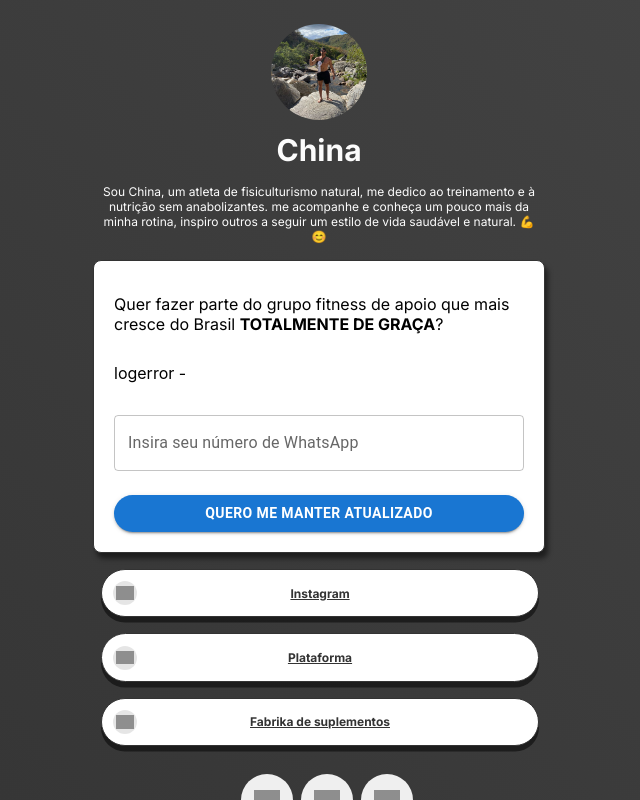
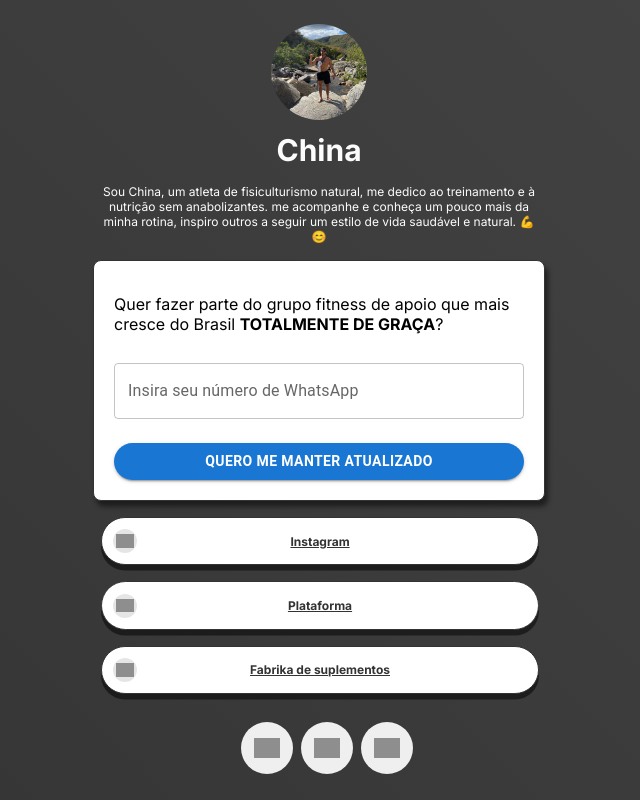
Before and after one commit to matheusferrera/linktree-china, a React (Create React App) app: page / in a window 1280 px wide. Shown: the whole page, without its empty margins (321-961 px from the left). Built offline with nearby package versions, Linux system fonts and the light colour scheme; grey boxes are pictures that could not be loaded.

Commit message:
log do parametro

```diff
--- a/src/components/PhoneNumberInput.js
+++ b/src/components/PhoneNumberInput.js
@@ -74,7 +74,6 @@ const App = () => {
             setOpen(true);
         } catch (error) {
             console.error('Error:', error);
-            setLogError(error)
             alert(error)
             setErrorMessage('Insira um numero de telefone com whatsapp');
 
@@ -96,7 +95,6 @@ const App = () => {
                 <div className="text" style={{ padding: "0px" }}>
                     <h4 style={{ fontWeight: "400", color: "black" }}>Quer fazer parte do grupo fitness de apoio que mais cresce do Brasil <b>TOTALMENTE DE GRAÇA</b>?</h4>
                 </div>
-                <p style={{ color: "black" }}>logerror - {logError}</p>
                 <PhoneNumberInput control={control} error={phoneNumberError} onPhoneNumberChange={setPhoneNumber} />
                 <Button type="submit" variant="contained" style={{ fontWeight: "bold", borderRadius: "9999px" }} sx={{ marginTop: 2 }}>
                     Quero me manter atualizado
```
